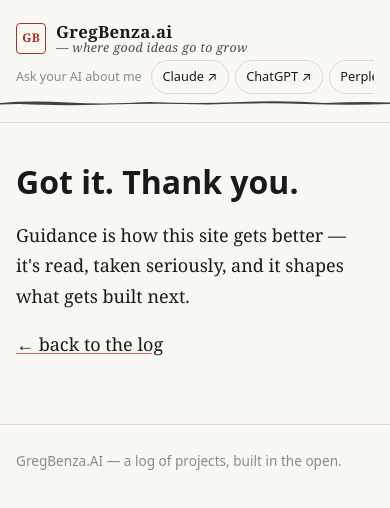
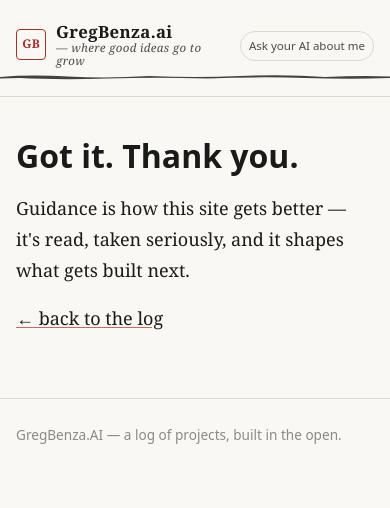
Before and after one commit to TheNonduality/gregbenza-ai, an Astro site: page /thanks in a window 390 px wide. Built offline with nearby package versions, Linux system fonts and the light colour scheme; Astro itself is replaced by a stand-in of ours.

Commit message:
Phone fixes: video posters + explicit mime (iOS), header ask collapses to one button, placard media ratio-locked
Feed placards now show a poster image instead of a video element, so the
list stays light and every card reads the same on any device.

Co-Authored-By: Claude Fable 5 <noreply@anthropic.com>

```diff
--- a/src/layouts/Base.astro
+++ b/src/layouts/Base.astro
@@ -33,9 +33,12 @@ const aboutPrompt =
           <span class="brand-name">GregBenza.ai</span>
           <span class="tagline">— where good ideas go to grow</span>
         </a>
-        <div class="header-ask-row">
-          <AskButtons prompt={aboutPrompt} label="Ask your AI about me" />
-        </div>
+        <details class="header-ask">
+          <summary class="header-ask-btn">Ask your AI about me</summary>
+          <div class="header-ask-row">
+            <AskButtons prompt={aboutPrompt} label="" />
+          </div>
+        </details>
       </div>
       {/* One ink brush stroke under the header — the site's horizon line. */}
       <svg class="brush" viewBox="0 0 1200 14" preserveAspectRatio="none" aria-hidden="true">
@@ -129,43 +132,76 @@ const aboutPrompt =
       gap: 0;
       line-height: 1.15;
       min-width: 0;
+      flex: 1 1 auto;
     }
     .brand-name {
       font-size: 1.05rem;
     }
     .tagline {
-      font-size: 0.78rem;
-      white-space: nowrap;
-      overflow: hidden;
-      text-overflow: ellipsis;
-      max-width: 70vw;
+      font-size: 0.72rem;
+      white-space: normal;
+      max-width: 100%;
     }
   }
   .header-row {
-    flex-wrap: wrap;
+    flex-wrap: nowrap;
     row-gap: 0.3rem;
   }
+  /* One quiet button in the header; the platform pills unfold beneath it, so
+     the top of a phone screen stays for the brand and the work. */
+  .header-ask {
+    margin-left: auto;
+    position: relative;
+    flex: 0 0 auto;
+  }
+  .header-ask-btn {
+    list-style: none;
+    cursor: pointer;
+    font-family: var(--font-ui);
+    font-size: 0.8rem;
+    color: var(--ink-soft);
+    border: 1px solid var(--hairline);
+    border-radius: 999px;
+    padding: 0.3em 0.9em;
+    white-space: nowrap;
+    display: inline-flex;
+    align-items: center;
+    min-height: 2.1rem;
+  }
+  .header-ask-btn::-webkit-details-marker {
+    display: none;
+  }
+  .header-ask-btn:hover,
+  .header-ask[open] .header-ask-btn {
+    border-color: var(--accent);
+    color: var(--accent);
+  }
   .header-ask-row {
-    margin-left: auto;
+    position: absolute;
+    right: 0;
+    top: calc(100% + 0.4rem);
+    z-index: 20;
+    background: var(--paper);
+    border: 1px solid var(--hairline);
+    border-radius: 8px;
+    padding: 0.5rem;
+    box-shadow: 0 4px 14px rgba(26, 26, 26, 0.1);
   }
   .header-ask-row :global(.ask-more) {
     margin-block: 0;
-    justify-content: flex-end;
     flex-wrap: nowrap;
   }
-  @media (max-width: 900px) {
+  @media (max-width: 560px) {
+    .header-ask-btn {
+      font-size: 0.72rem;
+      padding: 0.25em 0.7em;
+      min-height: 1.9rem;
+    }
     .header-ask-row {
-      margin-left: 0;
-      width: 100%;
+      right: 0;
+      max-width: 92vw;
       overflow-x: auto;
       scrollbar-width: none;
-      -webkit-overflow-scrolling: touch;
-    }
-    .header-ask-row::-webkit-scrollbar {
-      display: none;
-    }
-    .header-ask-row :global(.ask-more) {
-      justify-content: flex-start;
     }
   }
   .brush {
```
Also changed, not shown: src/components/Media.astro (+8 -3 lines), src/pages/index.astro (+10 -5 lines), public/projects/explorer-fix/after-fix.poster.jpg (added), public/projects/explorer-fix/sick-explorer.poster.jpg (added).
